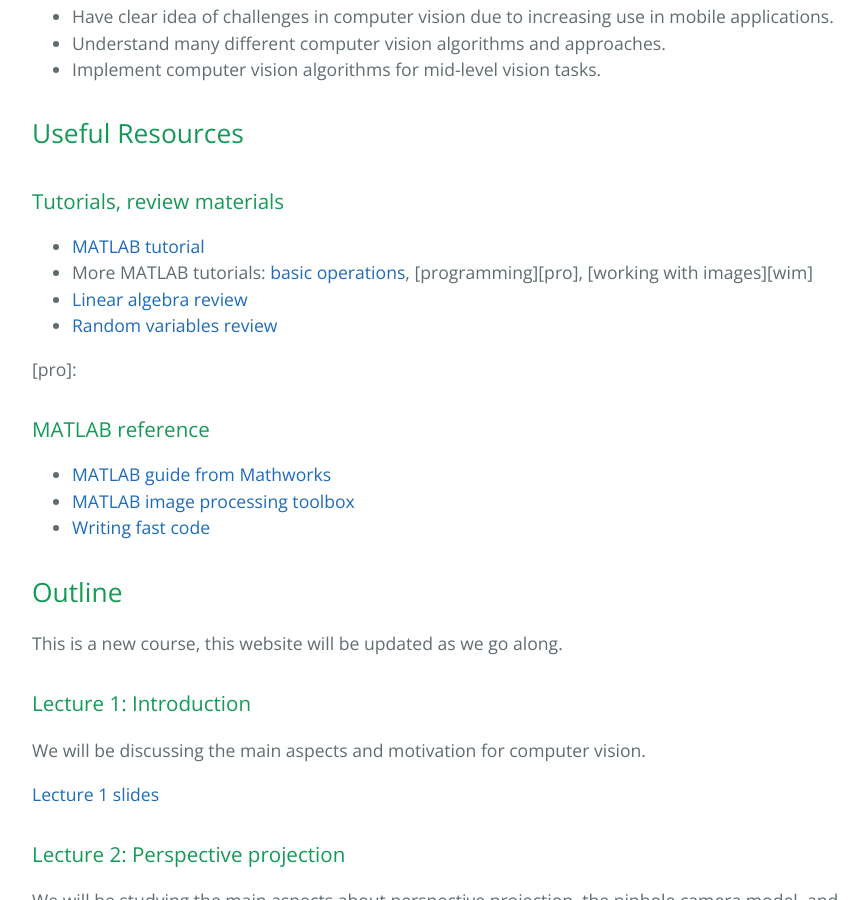
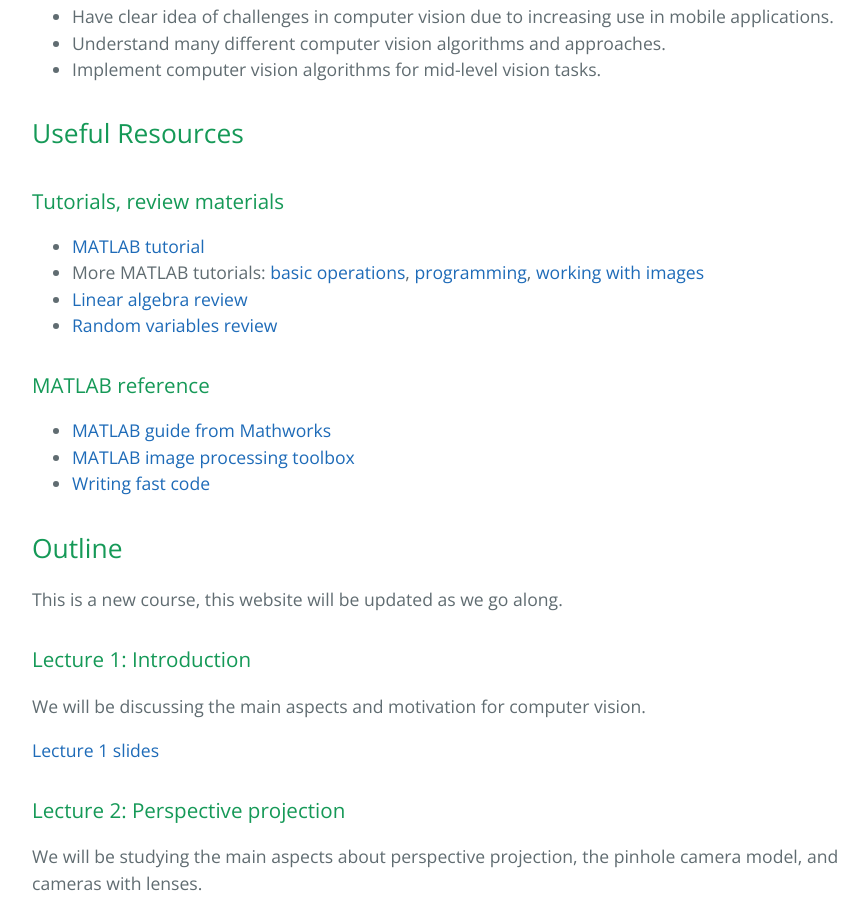
Before and after one commit to opi-lab/optical-metrology-2021, a Jekyll site: the page built from index.md, in a window 1280 px wide and 900 px high, scrolled down 801 px. Shown: the whole window, without its empty margins (192-1060 px from the left). Built offline with Jekyll 4.4.1, drawn with Linux system fonts in a browser that asks for light colours; some of the changed lines change nothing that is shown.

Commit message:
Update index.md

```diff
--- a/index.md
+++ b/index.md
@@ -26,13 +26,14 @@ At the end of the lectures, one would be able to:
 
 ### Tutorials, review materials
 
-- [MATLAB tutorial]()
+- [MATLAB tutorial](matlab.intro.html)
 - More MATLAB tutorials: [basic operations][bo], [programming][pro], [working with images][wim]
 - [Linear algebra review](http://www.cse.ucsd.edu/classes/wi05/cse252a/linear_algebra_review.pdf)
 - [Random variables review](http://www.cse.ucsd.edu/classes/wi05/cse252a/random_var_review.pdf)
 
-[bo]: http://web.engr.illinois.edu/~slazebni/spring16/matlab_ops_tutorial.m
-[pro]:
+[bo]: matlab_ops_tutorial.m
+[pro]:matlab_prog_tutorial.m
+[wim]: matlab_image_tutorial.m
 
 ### MATLAB reference
 
```
